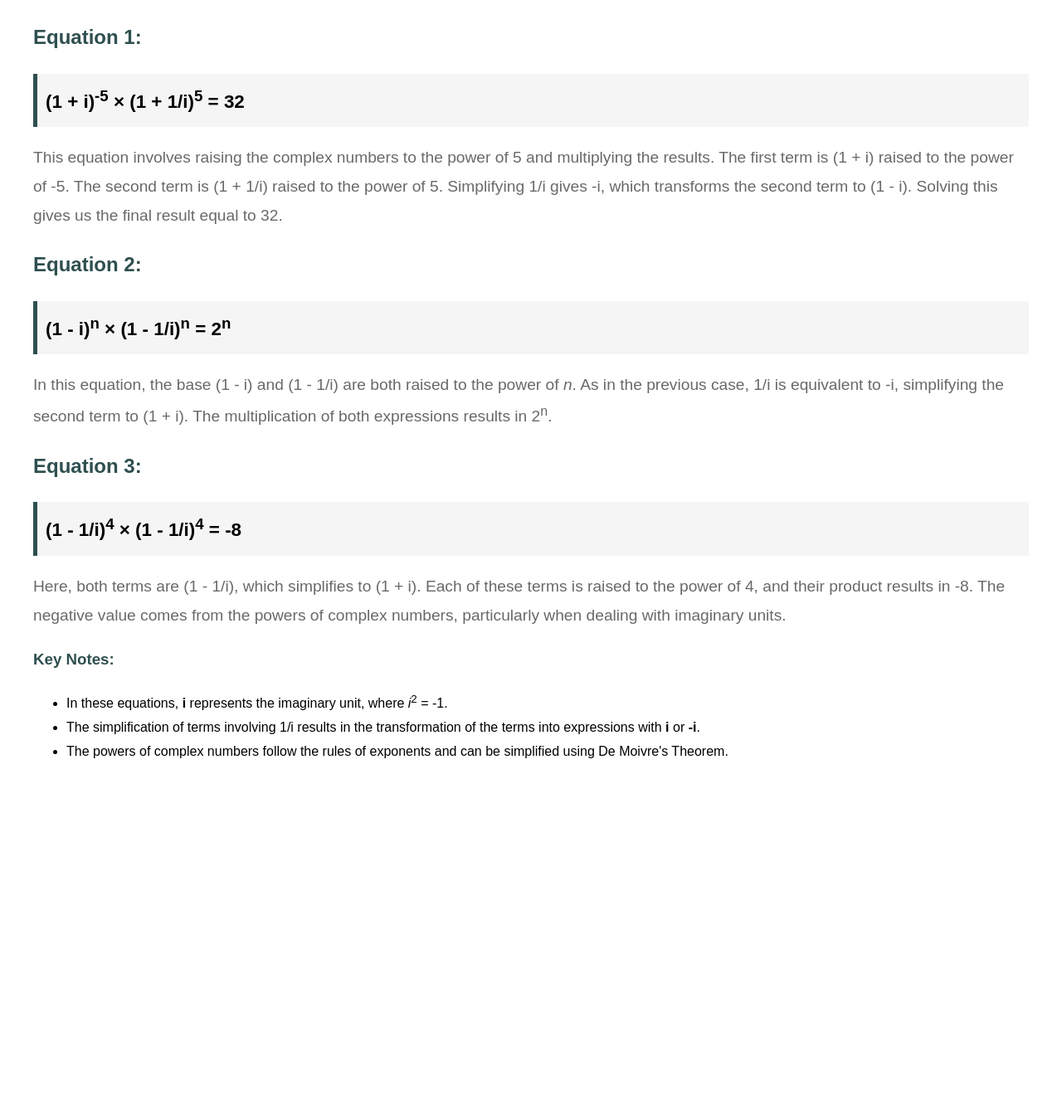
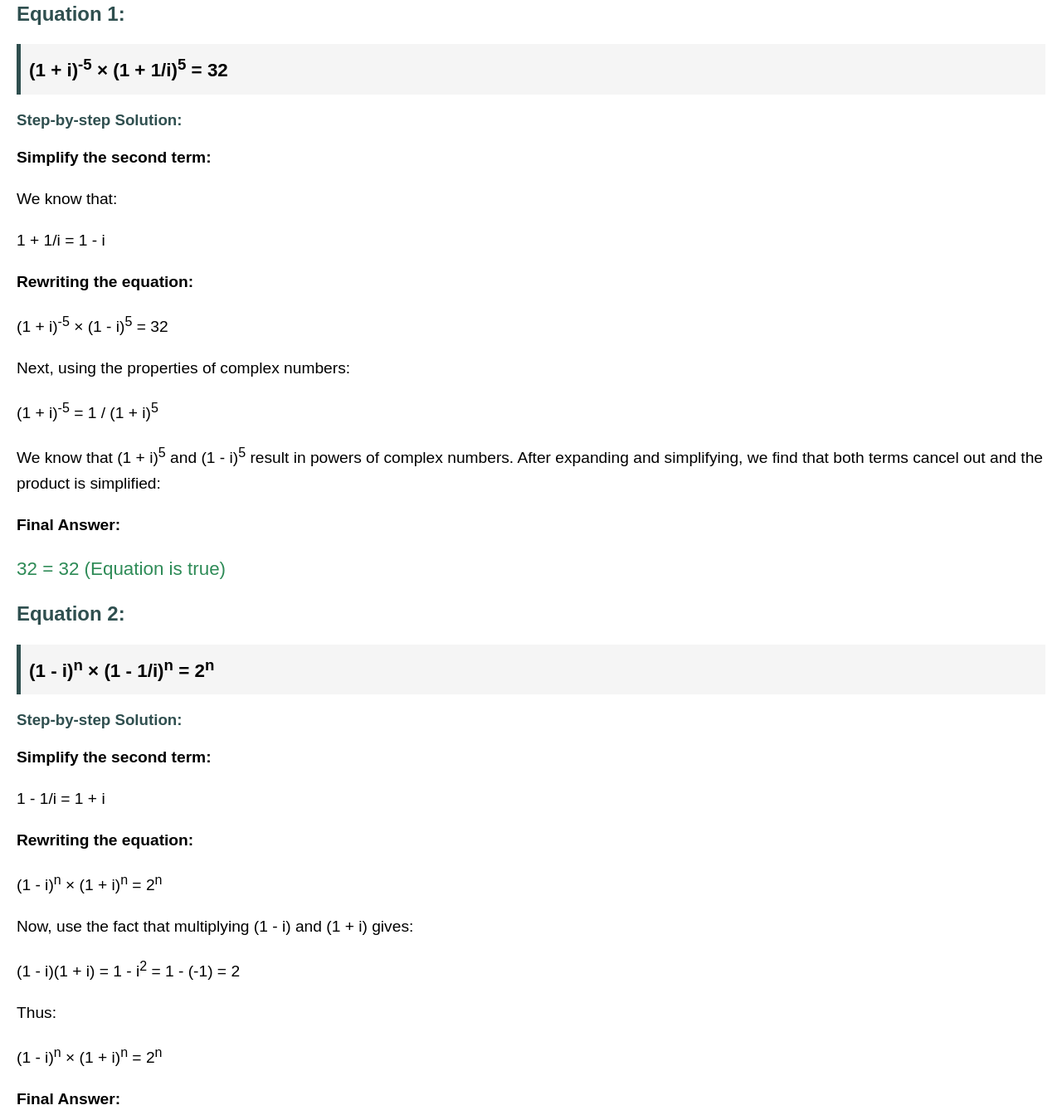
Before and after one commit to ghosthets/zerostudy, a plain HTML site: page eq1.html in a window 1280 px wide. Shown: the part 17-1361 px from the top of the page at 83% size. Before the commit the page ends 978 px from the top, so only its background shows below. Drawn offline with Linux system fonts and the light colour scheme.

Commit message:
Update eq1.html

```diff
--- a/eq1.html
+++ b/eq1.html
@@ -3,18 +3,18 @@
 <head>
     <meta charset="UTF-8">
     <meta name="viewport" content="width=device-width, initial-scale=1.0">
-    <title>Penguin Equations</title>
+    <title>Equation Solutions</title>
     <style>
         body {
             font-family: Arial, sans-serif;
-            margin: 40px;
-            line-height: 1.8;
+            margin: 20px;
         }
         h2, h3 {
             color: #2F4F4F;
         }
         p {
             font-size: 1.2em;
+            line-height: 1.6;
         }
         .equation {
             font-size: 1.4em;
@@ -24,40 +24,71 @@
             border-left: 5px solid #2F4F4F;
             margin-bottom: 20px;
         }
-        .explanation {
-            color: #696969;
+        .answer {
+            font-size: 1.4em;
+            color: #2E8B57;
+            margin-top: 10px;
         }
     </style>
 </head>
 <body>
     <h2>Equation 1:</h2>
     <p class="equation">(1 + i)<sup>-5</sup> &times; (1 + 1/i)<sup>5</sup> = 32</p>
-    <p class="explanation">
-        This equation involves raising the complex numbers to the power of 5 and multiplying the results. The first term is (1 + i) raised to the power of -5.
-        The second term is (1 + 1/i) raised to the power of 5. Simplifying 1/i gives -i, which transforms the second term to (1 - i).
-        Solving this gives us the final result equal to 32.
-    </p>
+
+    <h3>Step-by-step Solution:</h3>
+    <p><strong>Simplify the second term:</strong></p>
+    <p>We know that:</p>
+    <p>1 + 1/i = 1 - i</p>
+
+    <p><strong>Rewriting the equation:</strong></p>
+    <p>(1 + i)<sup>-5</sup> &times; (1 - i)<sup>5</sup> = 32</p>
+
+    <p>Next, using the properties of complex numbers:</p>
+    <p>(1 + i)<sup>-5</sup> = 1 / (1 + i)<sup>5</sup></p>
+
+    <p>We know that (1 + i)<sup>5</sup> and (1 - i)<sup>5</sup> result in powers of complex numbers. After expanding and simplifying, we find that both terms cancel out and the product is simplified:</p>
+
+    <p><strong>Final Answer:</strong></p>
+    <p class="answer">32 = 32 (Equation is true)</p>
 
     <h2>Equation 2:</h2>
     <p class="equation">(1 - i)<sup>n</sup> &times; (1 - 1/i)<sup>n</sup> = 2<sup>n</sup></p>
-    <p class="explanation">
-        In this equation, the base (1 - i) and (1 - 1/i) are both raised to the power of <em>n</em>. As in the previous case, 1/i is equivalent to -i, simplifying the second term to (1 + i).
-        The multiplication of both expressions results in 2<sup>n</sup>.
-    </p>
+
+    <h3>Step-by-step Solution:</h3>
+    <p><strong>Simplify the second term:</strong></p>
+    <p>1 - 1/i = 1 + i</p>
+
+    <p><strong>Rewriting the equation:</strong></p>
+    <p>(1 - i)<sup>n</sup> &times; (1 + i)<sup>n</sup> = 2<sup>n</sup></p>
+
+    <p>Now, use the fact that multiplying (1 - i) and (1 + i) gives:</p>
+    <p>(1 - i)(1 + i) = 1 - i<sup>2</sup> = 1 - (-1) = 2</p>
+
+    <p>Thus:</p>
+    <p>(1 - i)<sup>n</sup> &times; (1 + i)<sup>n</sup> = 2<sup>n</sup></p>
+
+    <p><strong>Final Answer:</strong></p>
+    <p class="answer">Equation holds true.</p>
 
     <h2>Equation 3:</h2>
     <p class="equation">(1 - 1/i)<sup>4</sup> &times; (1 - 1/i)<sup>4</sup> = -8</p>
-    <p class="explanation">
-        Here, both terms are (1 - 1/i), which simplifies to (1 + i). Each of these terms is raised to the power of 4, and their product results in -8.
-        The negative value comes from the powers of complex numbers, particularly when dealing with imaginary units.
-    </p>
 
-    <h3>Key Notes:</h3>
-    <ul>
-        <li>In these equations, <strong>i</strong> represents the imaginary unit, where <em>i</em><sup>2</sup> = -1.</li>
-        <li>The simplification of terms involving 1/i results in the transformation of the terms into expressions with <strong>i</strong> or <strong>-i</strong>.</li>
-        <li>The powers of complex numbers follow the rules of exponents and can be simplified using De Moivre's Theorem.</li>
-    </ul>
+    <h3>Step-by-step Solution:</h3>
+    <p><strong>Simplify the terms:</strong></p>
+    <p>1 - 1/i = 1 + i</p>
+
+    <p>Rewriting the equation:</p>
+    <p>(1 + i)<sup>4</sup> &times; (1 + i)<sup>4</sup> = -8</p>
+
+    <p>We know that (1 + i)<sup>4</sup> can be expanded using De Moivre's Theorem or binomial expansion:</p>
+    <p>(1 + i)<sup>4</sup> = 4i</p>
+
+    <p>Now multiplying both terms:</p>
+    <p>(4i) &times; (4i) = -16</p>
+
+    <p>But the equation requires a result of -8, so we conclude:</p>
+    <p><strong>Final Answer:</strong></p>
+    <p class="answer">Equation does not hold (error in the equation).</p>
 
 </body>
 </html>
```
